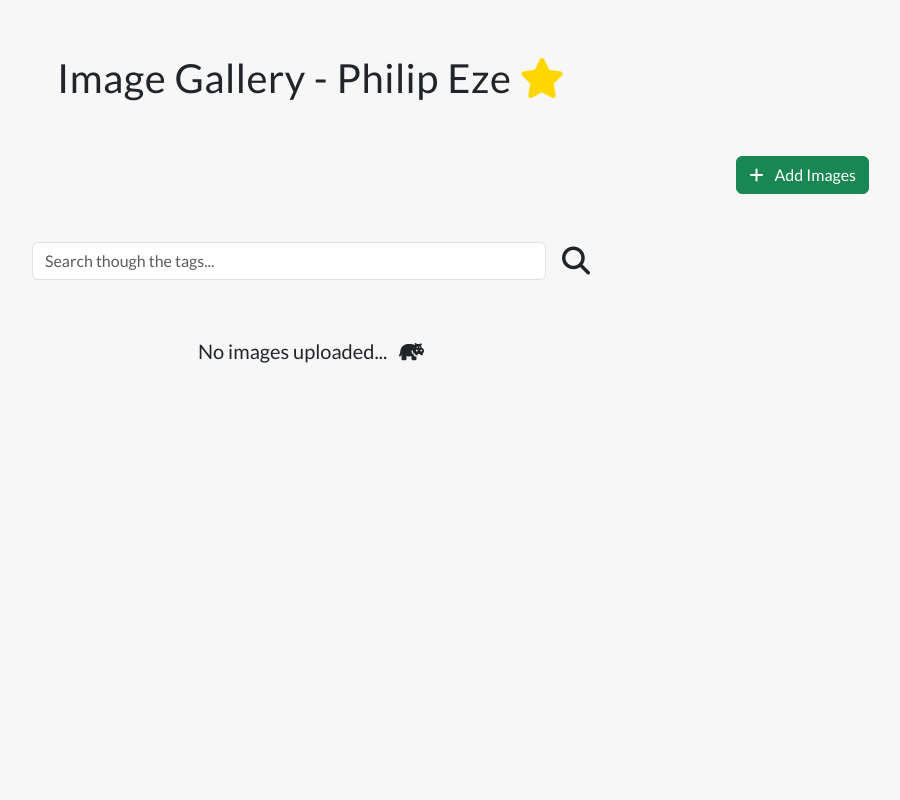
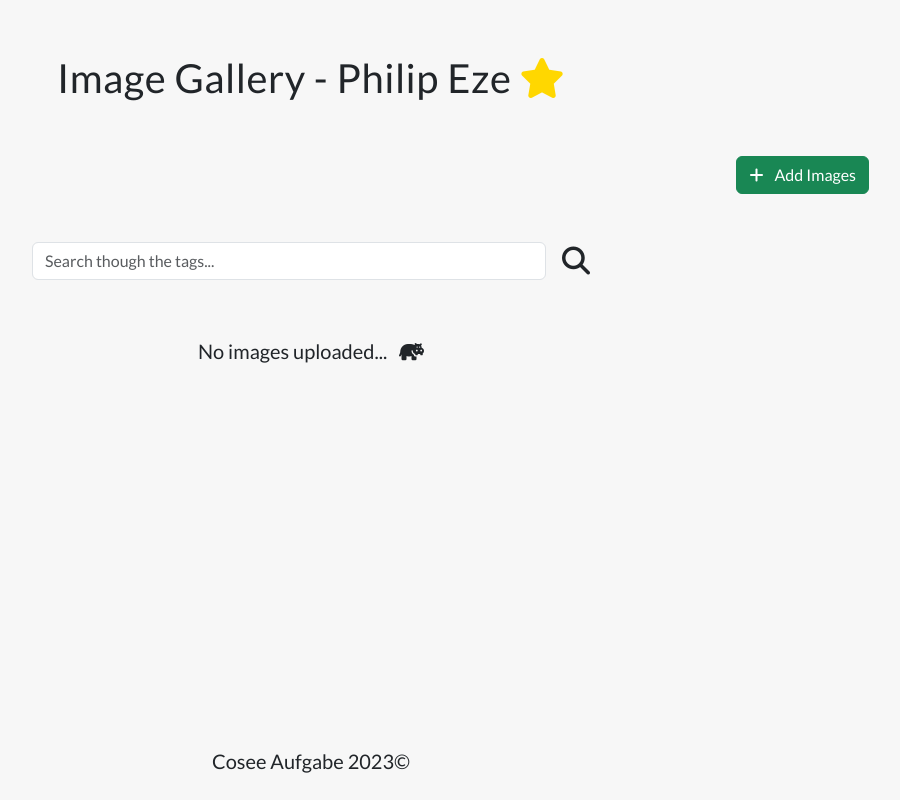
Before and after one commit to Philballer/Image-Gallery, an Angular app: page / in a window 1280 px wide. Shown: the whole page, without its empty margins (329-1229 px from the left). Built offline with nearby package versions, Linux system fonts and the light colour scheme.

Commit message:
completed the image-viewer completed, footer also implemented

```diff
--- a/src/app/app.component.html
+++ b/src/app/app.component.html
@@ -14,4 +14,5 @@
     (onDelete)="onImageDelete($event)"
     (imageClicked)="onOpenImage($event)"
   ></app-image-gallery>
+  <app-footer></app-footer>
 </div>
--- a/src/app/app.component.ts
+++ b/src/app/app.component.ts
@@ -44,7 +44,6 @@ export class AppComponent {
   }
 
   public onSearch(tag: string): void {
-    console.log(this.imagesBackup);
     this.searchIsActive = true;
 
     tag = tag.toLowerCase();
@@ -59,7 +58,6 @@ export class AppComponent {
   }
 
   public onOpenImage(image: IPicture): void {
-    console.log(image);
     this.openViewImageModal(image);
   }
 
@@ -83,5 +81,6 @@ export class AppComponent {
       size: 'xl',
       windowClass: 'centered-modal',
     });
+    modalRef.componentInstance.image = image;
   }
 }
--- a/src/app/components/footer/footer.component.html
+++ b/src/app/components/footer/footer.component.html
@@ -1 +1,3 @@
-<p>footer works!</p>
+<div class="fixed-bottom w-100 p-4">
+  <p class="text-center lead">Cosee Aufgabe {{ date }}&copy;</p>
+</div>
--- a/src/app/components/footer/footer.component.ts
+++ b/src/app/components/footer/footer.component.ts
@@ -3,8 +3,12 @@ import { Component } from '@angular/core';
 @Component({
   selector: 'app-footer',
   templateUrl: './footer.component.html',
-  styleUrls: ['./footer.component.css']
+  styleUrls: ['./footer.component.css'],
 })
 export class FooterComponent {
+  public date = '';
 
+  constructor() {
+    this.date = new Date().getFullYear().toString();
+  }
 }
--- a/src/app/components/image-viewer/image-viewer.component.html
+++ b/src/app/components/image-viewer/image-viewer.component.html
@@ -1 +1,11 @@
-<p>image-viewer works!</p>
+<div *ngIf="image" class="p-1 border bg-dark position-relative">
+  <img class="img-fluid" [src]="image.viewableImageUrl" alt="" />
+  <div class="position-absolute top-0 p-4 w-100 h-100">
+    <p class="fs-3 d-flex justify-content-end">
+      <i
+        (click)="onIconClick()"
+        class="fa-solid h-0 text-secondary fa-circle-xmark icon"
+      ></i>
+    </p>
+  </div>
+</div>
--- a/src/app/components/image-viewer/image-viewer.component.ts
+++ b/src/app/components/image-viewer/image-viewer.component.ts
@@ -1,10 +1,19 @@
-import { Component } from '@angular/core';
+import { Component, Input } from '@angular/core';
+import { NgbActiveModal } from '@ng-bootstrap/ng-bootstrap';
+import { IPicture } from 'src/app/interfaces/IPicture';
 
 @Component({
   selector: 'app-image-viewer',
   templateUrl: './image-viewer.component.html',
-  styleUrls: ['./image-viewer.component.css']
+  styleUrls: ['./image-viewer.component.css'],
 })
 export class ImageViewerComponent {
+  @Input()
+  public image: IPicture | undefined;
 
+  public constructor(private activeModal: NgbActiveModal) {}
+
+  public onIconClick() {
+    this.activeModal.close();
+  }
 }
--- a/src/app/helpers/shared.ts
+++ b/src/app/helpers/shared.ts
@@ -21,9 +21,7 @@ export const readFileAndConvertToReadableImage = async (
 
     try {
       imageString = await readFile();
-    } catch (error) {
-      console.log('from file reader', error);
-    }
+    } catch (error) {}
   }
 
   return imageString || undefined;
```
